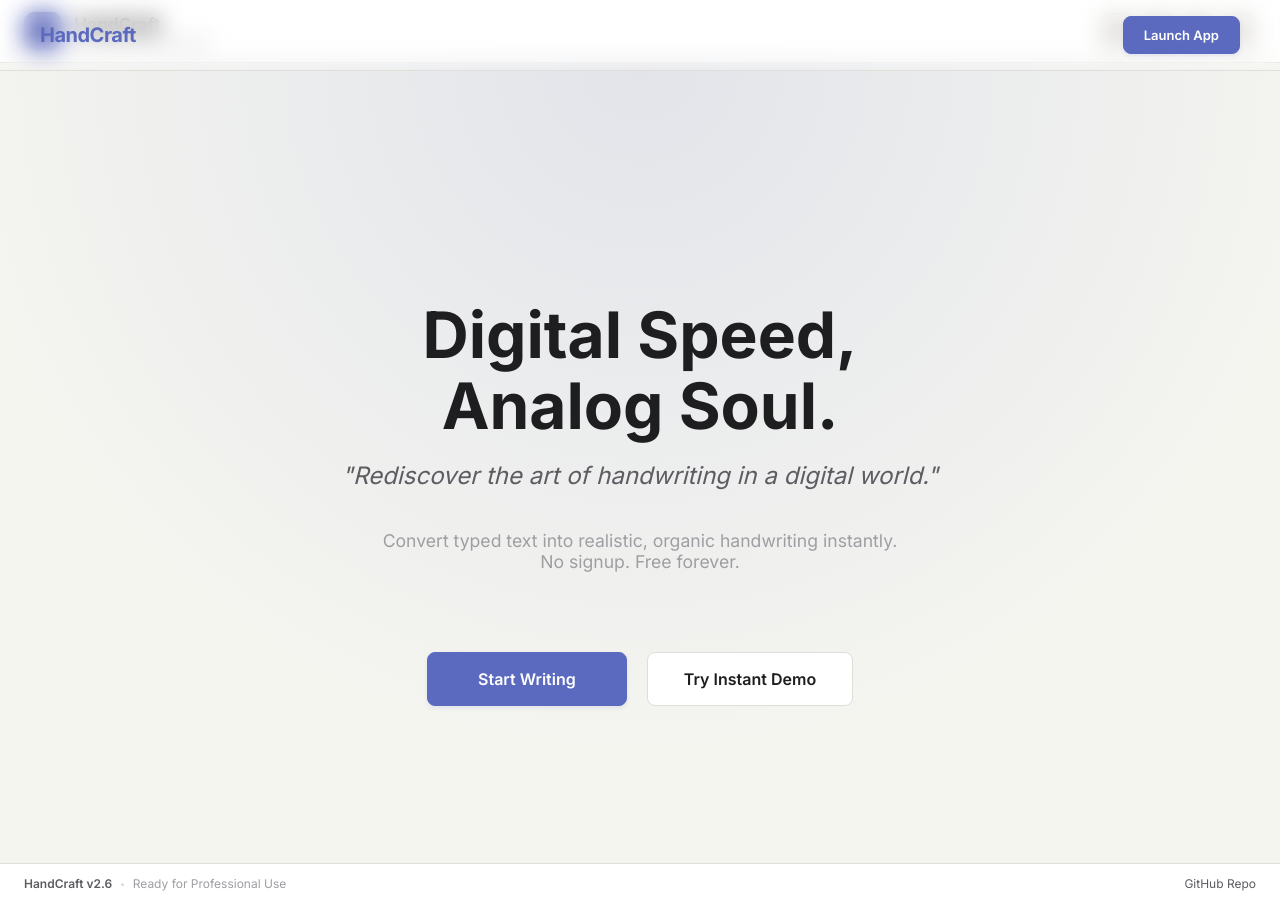
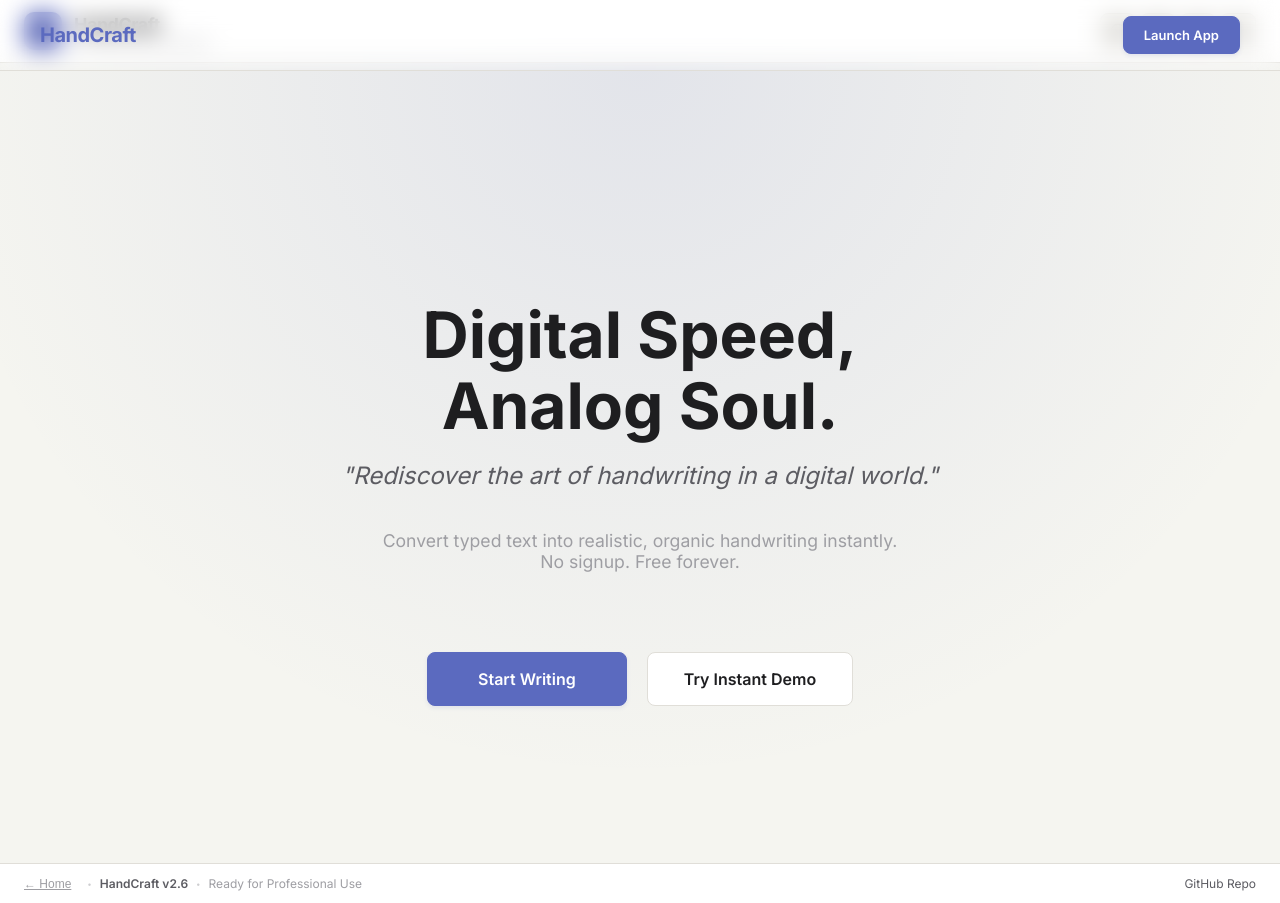
Before and after one commit to thakuradithya12/HandCraft, a React (Vite) app: page / in a window 1280 px wide. Built offline with nearby package versions, Linux system fonts and the light colour scheme; a web font is replaced by a local one.

Commit message:
feat: add back-to-home button and fix layout

```diff
--- a/src/App.jsx
+++ b/src/App.jsx
@@ -510,6 +510,8 @@ export default function App() {
 
             <footer className="professional-footer">
                 <div className="footer-left">
+                    <button className="footer-link" onClick={() => { setIsAppStarted(false); window.scrollTo(0, 0); }} style={{ background: 'none', border: 'none', cursor: 'pointer', padding: 0, color: 'inherit', fontSize: 'inherit', textDecoration: 'underline', marginRight: '8px' }}>← Home</button>
+                    <span className="footer-dot">•</span>
                     <span className="footer-tag">HandCraft v2.6</span>
                     <span className="footer-dot">•</span>
                     <span>Ready for Professional Use</span>
```
